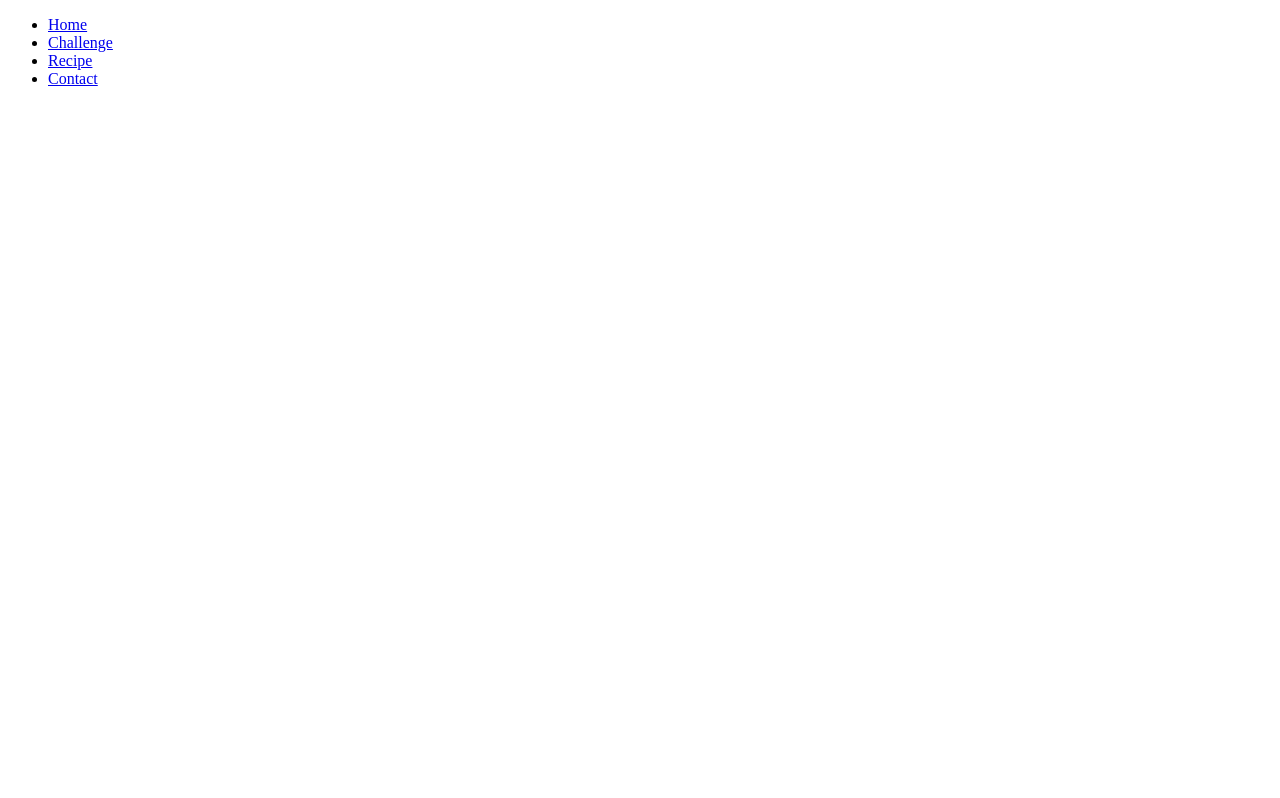
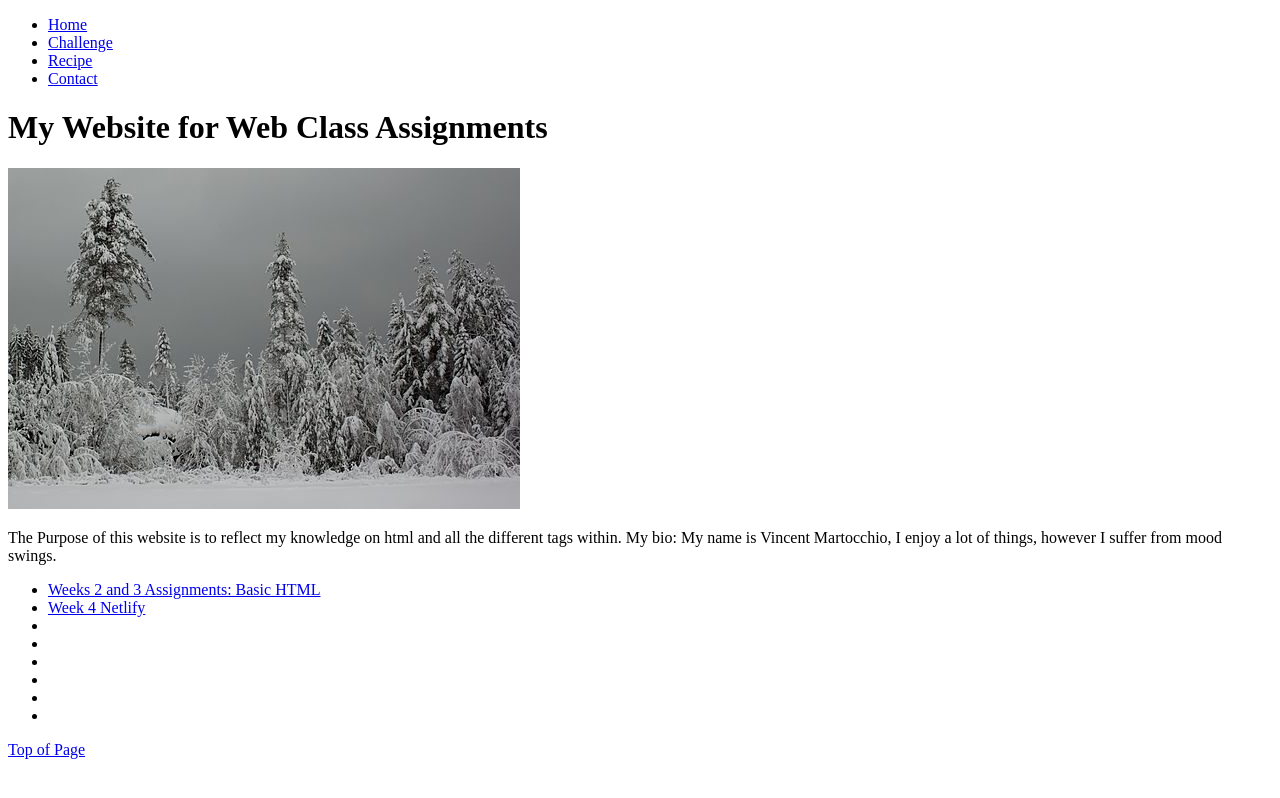
Before and after one commit to VSMartocchio/VSMartocchio.github.io, a plain HTML site: page index.html in a window 1280 px wide. Drawn offline with Linux system fonts and the light colour scheme.

Commit message:
Week 4 Done

```diff
--- a/index.html
+++ b/index.html
@@ -5,6 +5,7 @@
     <meta name="viewport" content="width=device-width, initial-scale=1.0">
     <title>Home</title>
 </head>
+<!-- HTML has a lot of tags to remember. -->
 <body>
 
     <nav>
@@ -16,5 +17,34 @@
         </ul>
     </nav>
 
+    <h1 id="top">My Website for Web Class Assignments</h1>
+
+    <img src="/img/Winter Forest.jpg" alt="Winter Forest">
+
+<!-- We focus on index.html and challenge.html. -->
+
+    <p>
+        The Purpose of this website is to reflect my knowledge on html and all the different tags within.
+        My bio: My name is Vincent Martocchio, I enjoy a lot of things, however I suffer from mood swings.
+    </p>
+
+<!-- This is week 4. -->
+
+<section class="assignments">
+        <ul>
+            <li><a href="challenge.html">Weeks 2 and 3 Assignments: Basic HTML</a></li>
+            <li><a href="https://zesty-custard-cb756d.netlify.app">Week 4 Netlify</a></li>
+            <li><a href=""></a></li>
+            <li><a href=""></a></li>
+            <li><a href=""></a></li>
+            <li><a href=""></a></li>
+            <li><a href=""></a></li>
+            <li><a href=""></a></li>
+        </ul>
+
+
+    </section>
+
+    <p><a href=”#top”>Top of Page</a></p>
 </body>
 </html>
```
Also changed, not shown: img/Winter Forest.jpg (added).
